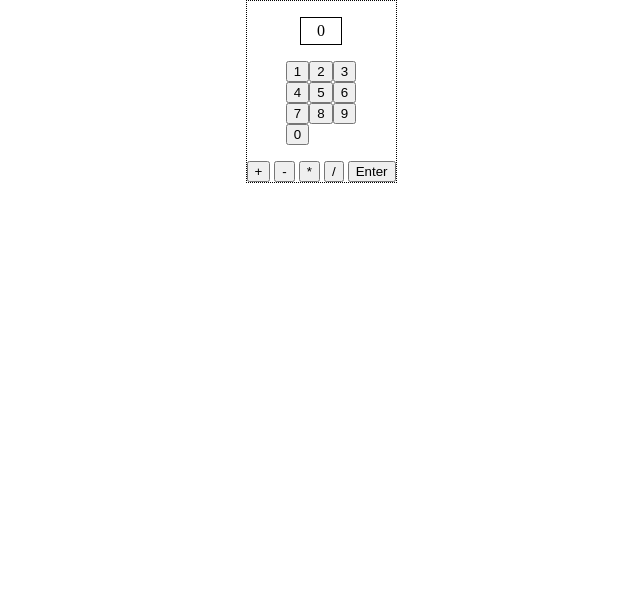
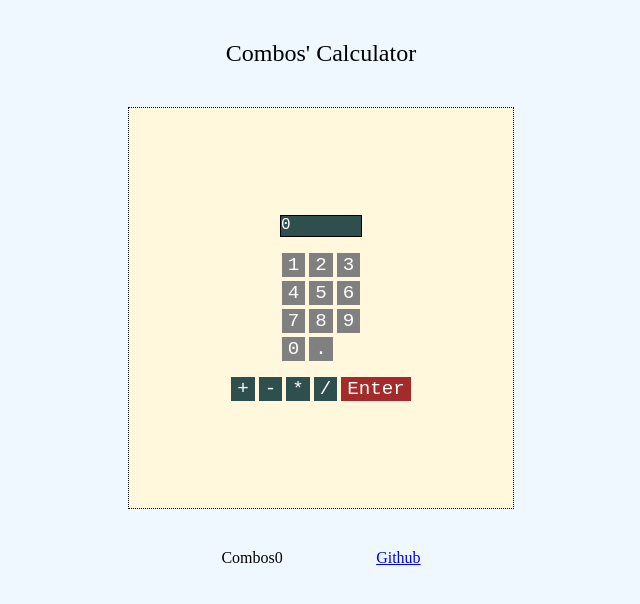
Before and after one commit to Combos0/Calculator, a plain HTML site: page index.html in a window 1280 px wide. Shown: the whole page, without its empty margins (319-959 px from the left). Drawn offline with Linux system fonts and the light colour scheme.

Commit message:
mocked up new css

```diff
--- a/index.html
+++ b/index.html
@@ -9,28 +9,36 @@
         <title>Calculator</title>
     </head>
     <body>
+        <div id="header">Combos' Calculator</div>
         <div id="wrapper">
-            <div id="output-space">
-                0000
+            <div id="output-wrapper">
+                <div id="output-space"></div>
             </div>
             <div id="number-space">
-                <button id="button1">1</button>
-                <button id="button2">2</button>
-                <button id="button3">3</button>
-                <button id="button4">4</button>
-                <button id="button5">5</button>
-                <button id="button6">6</button>
-                <button id="button7">7</button>
-                <button id="button8">8</button>
-                <button id="button9">9</button>
-                <button id="button0">0</button>
+                <button class="btn" id="button1">1</button>
+                <button class="btn" id="button2">2</button>
+                <button class="btn" id="button3">3</button>
+                <button class="btn" id="button4">4</button>
+                <button class="btn" id="button5">5</button>
+                <button class="btn" id="button6">6</button>
+                <button class="btn" id="button7">7</button>
+                <button class="btn" id="button8">8</button>
+                <button class="btn" id="button9">9</button>
+                <button class="btn" id="button0">0</button>
+                <button class="btn" id="buttonDecimal">.</button>
             </div>
             <div id="operators-space">
-                <button id="operatorPlus">+</button>
-                <button id="operatorMinus">-</button>
-                <button id="operatorMultiply">*</button>
-                <button id="operatorDivide">/</button>
-                <button id="operatorEnter">Enter</button>
+                <button class="operationBtns" class="btn" id="operatorPlus">+</button>
+                <button class="operationBtns" class="btn" id="operatorMinus">-</button>
+                <button class="operationBtns" class="btn" id="operatorMultiply">*</button>
+                <button class="operationBtns" class="btn" id="operatorDivide">/</button>
+                <button  class="enterBtn" class="btn" id="operatorEnter">Enter</button>
+            </div>
+        </div>
+        <div id="footer">
+            <div id="name-logo">Combos0</div>
+            <div id="github">
+                <a href="https://github.com/Combos0">Github</a>
             </div>
         </div>
     </body>
--- a/styles.css
+++ b/styles.css
@@ -1,8 +1,16 @@
 body {
     margin: 0;
-    display: flex;
+    display: grid;
     justify-content: center;
     align-items: center;
+    grid-row-gap: 5vh;
+    background-color: aliceblue;
+}
+
+#header {
+    justify-self: center;
+    margin-top: 40px;
+    font-size: x-large;
 }
 
 #wrapper {
@@ -12,16 +20,66 @@ body {
     align-items: center;
     gap: 16px;
     border: 1px dotted black;
-    max-width: 50vw;
+    width: 30vw;
+    height: 50vh;
+    background-color: cornsilk;
+}
+
+#output-wrapper {
+    border: 1px solid black;
+    padding: 10px 40px;
+    position: relative;
+    background-color: darkslategray;
 }
 
 #output-space {
-    margin-top: 16px;
-    border: 1px solid black;
-    padding: 4px 16px;
+position: absolute;
+top: 0;
+left: 0;
+font-family: 'Courier New', Courier, monospace;
+color: white;
 }
 
 #number-space {
     display: grid;
     grid-template-columns: repeat(3, 1fr);
+    grid-row-gap: 4px;
+    grid-column-gap: 4px;
 }
+
+#operators-space {
+
+}
+
+#footer {
+    display: flex;
+    justify-content: space-evenly;
+    align-items: center;
+}
+
+.btn {
+    border: none;
+    font-size: larger;
+    font-family: 'Courier New', Courier, monospace;
+    text-align: center;
+    background-color: grey;
+    color: white;
+}
+
+.operationBtns {
+    border: none;
+    font-size: larger;
+    font-family: 'Courier New', Courier, monospace;
+    text-align: center;
+    background-color: darkslategray;
+    color: white;
+}
+
+.enterBtn {
+    border: none;
+    font-size: larger;
+    font-family: 'Courier New', Courier, monospace;
+    text-align: center;
+    background-color: brown;
+    color: white;
+}
```
